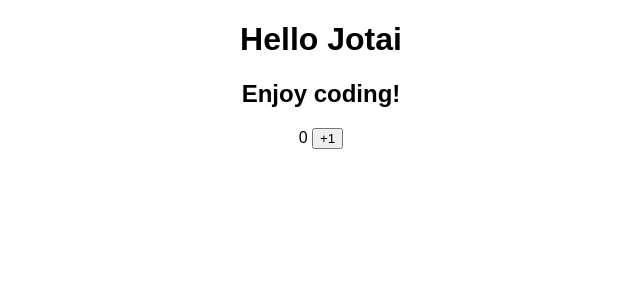
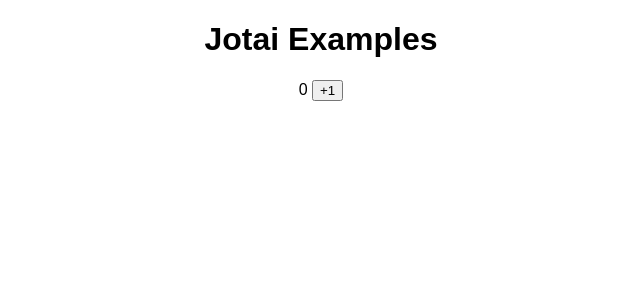
Before and after one commit to stevemolitor/jotai-examples, a React (Create React App) app: page / in a window 1280 px wide. Shown: the top 300 px of the page, without its empty margins (319-959 px from the left). Built offline with nearby package versions, Linux system fonts and the light colour scheme.

Commit message:
Update versions, change title

```diff
--- a/src/App.tsx
+++ b/src/App.tsx
@@ -17,8 +17,7 @@
 const App = () => (
   <Suspense fallback="Loading...">
     <div className="App">
-      <h1>Hello Jotai</h1>
-      <h2>Enjoy coding!</h2>
+      <h1>Jotai Examples</h1>
       <Counter />
     </div>
   </Suspense>
```
Also changed, not shown: package.json (+9 -4 lines).
